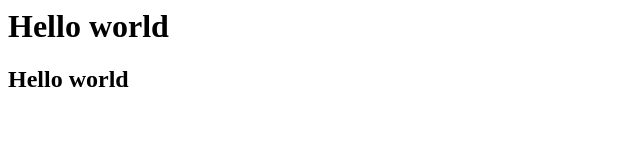
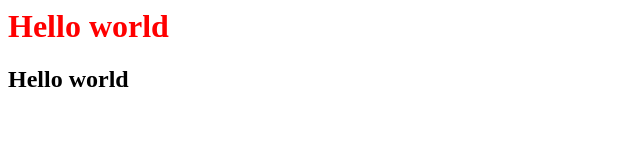
Before and after one commit to JoaoSCN/Apresentacao, a plain HTML site: page index.html in a window 1280 px wide. Shown: the whole page, without its empty margins (0-640 px from the left). Drawn offline with Linux system fonts and the light colour scheme.

Commit message:
link style

```diff
--- a/index.html
+++ b/index.html
@@ -1,5 +1,5 @@
 <html>
-<header></header>
+<header><link type="text/css" rel="stylesheet" media="all" href="style.css" /></header>
 <body>
 <h1>Hello world</h1>
 <h2>Hello world</h2>
```
